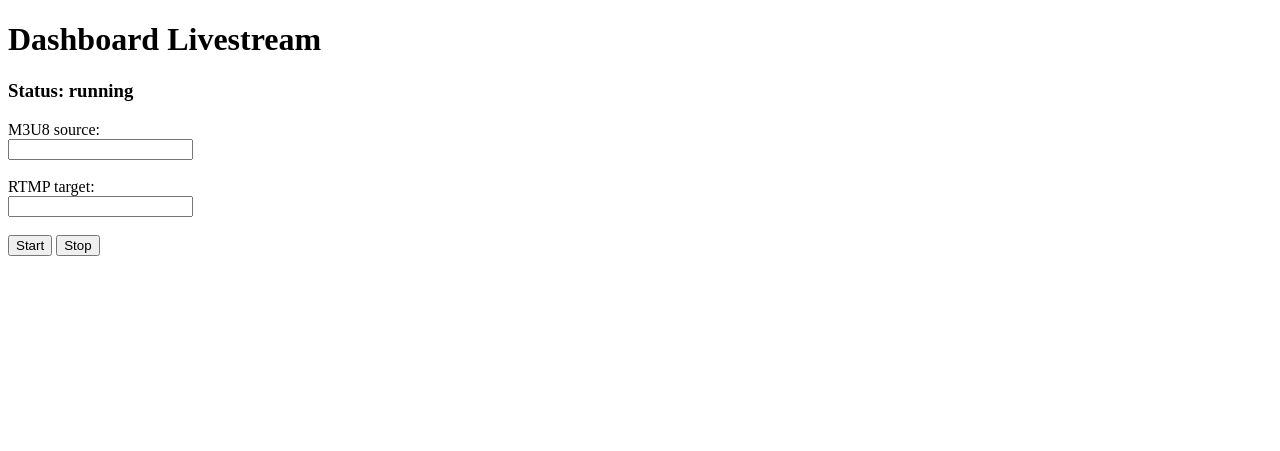
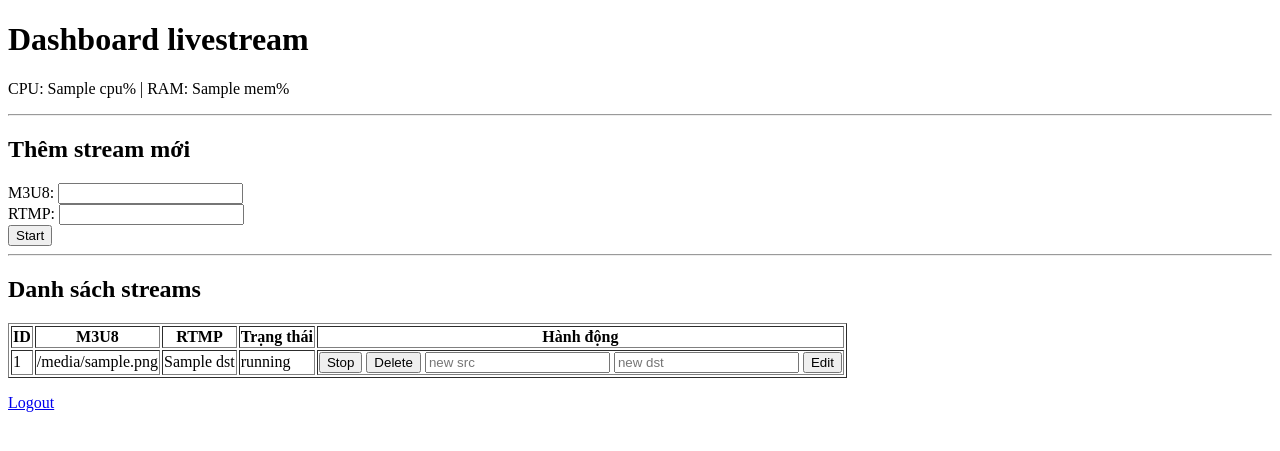
Before and after one commit to hatndg/iptv-streaming, a Flask app: template templates/index.html in a window 1280 px wide. Shown: the top 451 px of the page. Run offline with Flask 3, Linux system fonts and the light colour scheme; the template is opened without the code that fills it: most values are stand-ins (such as "Sample title", 1, 10 or a date in 2020).

Commit message:
update basecode

```diff
--- a/templates/index.html
+++ b/templates/index.html
@@ -1,19 +1,45 @@
 <!doctype html>
-<html>
-<head>
-    <title>Livestream Dashboard</title>
-</head>
-<body>
-    <h1>Dashboard Livestream</h1>
-    <h3>Status: {{ status }}</h3>
-    <p>{{ msg }}</p>
-    <form method="POST">
-      <label>M3U8 source:</label><br>
-      <input type="text" name="src" required><br><br>
-      <label>RTMP target:</label><br>
-      <input type="text" name="dst" required><br><br>
-      <button name="action" value="start">Start</button>
-      <button name="action" value="stop">Stop</button>
+<title>Multistream Dashboard</title>
+<h1>Dashboard livestream</h1>
+<p>CPU: {{ cpu }}% | RAM: {{ mem }}%</p>
+<hr>
+<h2>Thêm stream mới</h2>
+<form method="POST">
+  <input type="hidden" name="action" value="start">
+  M3U8: <input type="text" name="src" required><br>
+  RTMP: <input type="text" name="dst" required><br>
+  <button type="submit">Start</button>
+</form>
+<hr>
+<h2>Danh sách streams</h2>
+<table border="1">
+<tr><th>ID</th><th>M3U8</th><th>RTMP</th><th>Trạng thái</th><th>Hành động</th></tr>
+{% for sid, stream in streams.items() %}
+<tr>
+  <td>{{ sid }}</td>
+  <td>{{ stream.src }}</td>
+  <td>{{ stream.dst }}</td>
+  <td>{{ stream.status }}</td>
+  <td>
+    <form method="POST" style="display:inline;">
+      <input type="hidden" name="stream_id" value="{{ sid }}">
+      <input type="hidden" name="action" value="stop">
+      <button>Stop</button>
     </form>
-</body>
-</html>
+    <form method="POST" style="display:inline;">
+      <input type="hidden" name="stream_id" value="{{ sid }}">
+      <input type="hidden" name="action" value="delete">
+      <button>Delete</button>
+    </form>
+    <form method="POST" style="display:inline;">
+      <input type="hidden" name="stream_id" value="{{ sid }}">
+      <input type="hidden" name="action" value="edit">
+      <input name="src" placeholder="new src" required>
+      <input name="dst" placeholder="new dst" required>
+      <button>Edit</button>
+    </form>
+  </td>
+</tr>
+{% endfor %}
+</table>
+<p><a href="/logout">Logout</a></p>
```
Also changed, not shown: templates/change.html (+1 -8 lines), templates/login.html (+1 -8 lines).
